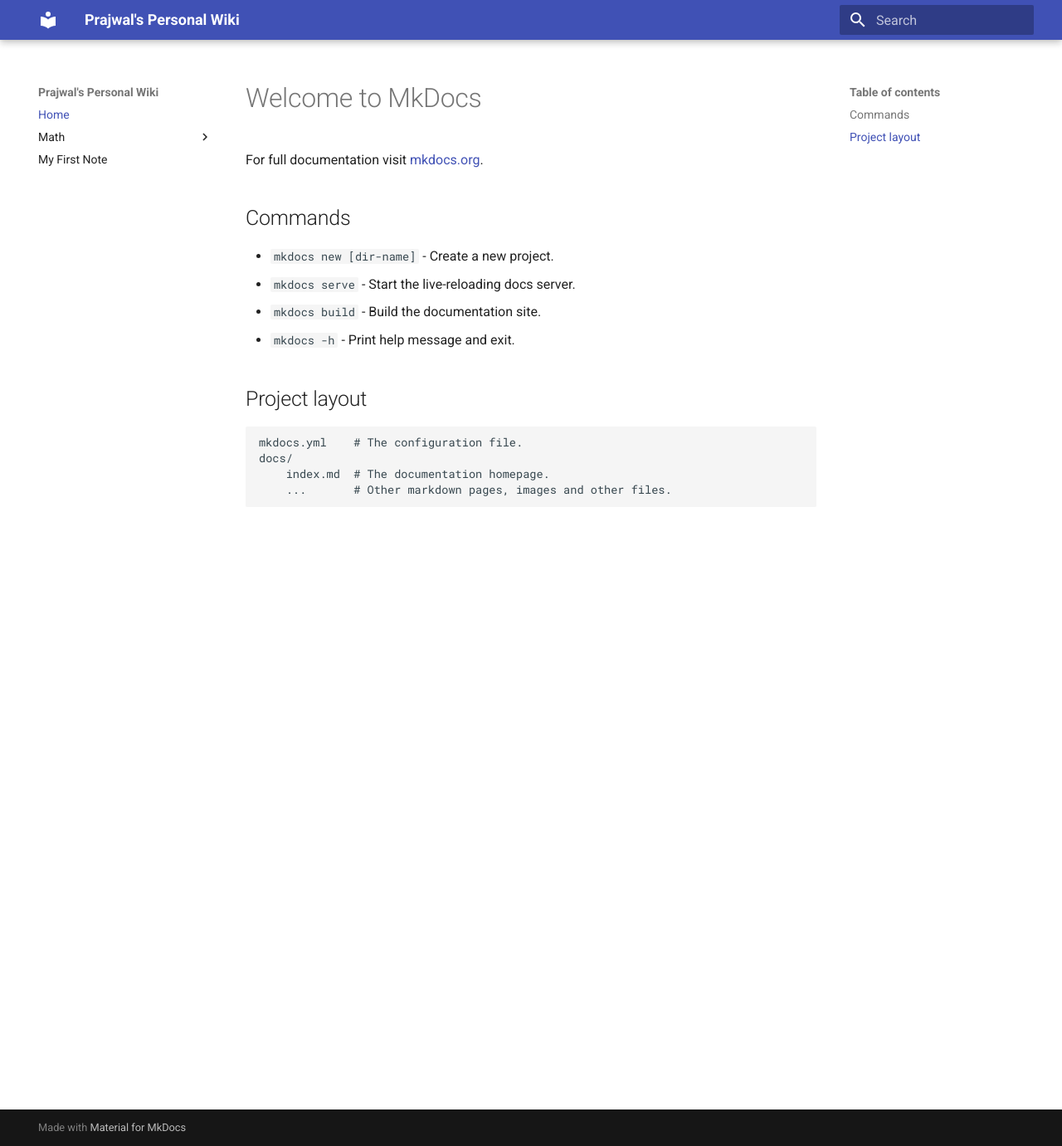
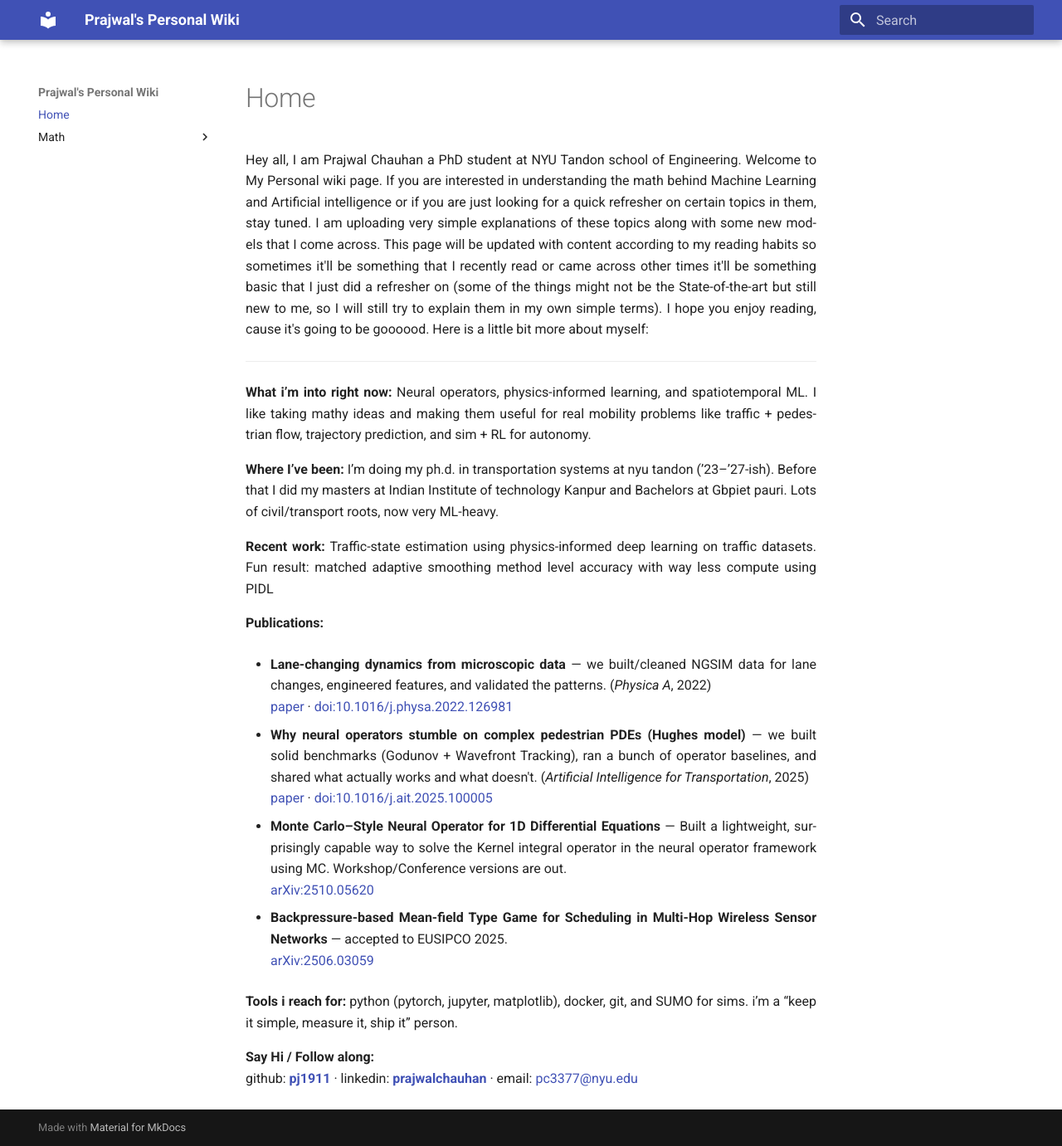
Before and after one commit to pj1911/my-wiki, an MkDocs documentation site: the page built from docs/index.md, in a window 1280 px wide and 1381 px high. Shown: the whole window at 83% size. Built offline with MkDocs 1.6.1 and Material for MkDocs 9.7.7, drawn with Linux system fonts in a browser that asks for light colours.

Commit message:
Justify paragraphs & list items site-wide

```diff
--- /dev/null
+++ b/docs/css/justify.css
@@ -0,0 +1,17 @@
+.md-typeset p,
+.md-typeset li {
+  text-align: justify;
+  text-justify: inter-word;
+  hyphens: auto;
+}
+
+.wy-nav-content p,
+.wy-nav-content li,
+.md-content p,
+.md-content li,
+article p,
+article li {
+  text-align: justify;
+  text-justify: inter-word;
+  hyphens: auto;
+}
--- a/docs/index.md
+++ b/docs/index.md
@@ -1,17 +1,30 @@
-# Welcome to MkDocs
+Hey all, I am Prajwal Chauhan a PhD student at NYU Tandon school of Engineering. Welcome to My Personal wiki page. If you are interested in understanding the math behind Machine Learning and Artificial intelligence or if you are just looking for a quick refresher on certain topics in them, stay tuned. I am uploading very simple explanations of these topics along with some new models that I come across. This page will be updated with content according to my reading habits so sometimes it'll be something that I recently read or came across other times it'll be something basic that I just did a refresher on (some of the things might not be the State-of-the-art but still new to me, so I will still try to explain them in my own simple terms). I hope you enjoy reading, cause it's going to be goooood. Here is a little bit more about myself:
 
-For full documentation visit [mkdocs.org](https://www.mkdocs.org).
+---
 
-## Commands
+**What i’m into right now:** Neural operators, physics-informed learning, and spatiotemporal ML. I like taking mathy ideas and making them useful for real mobility problems like traffic + pedestrian flow, trajectory prediction, and sim + RL for autonomy.
 
-* `mkdocs new [dir-name]` - Create a new project.
-* `mkdocs serve` - Start the live-reloading docs server.
-* `mkdocs build` - Build the documentation site.
-* `mkdocs -h` - Print help message and exit.
+**Where I’ve been:** I’m doing my ph.d. in transportation systems at nyu tandon (’23–’27-ish). Before that I did my masters at Indian Institute of technology Kanpur and Bachelors at Gbpiet pauri. Lots of civil/transport roots, now very ML-heavy.
 
-## Project layout
+**Recent work:** Traffic-state estimation using physics-informed deep learning on traffic datasets. Fun result: matched adaptive smoothing method level accuracy with way less compute using PIDL
 
-    mkdocs.yml    # The configuration file.
-    docs/
-        index.md  # The documentation homepage.
-        ...       # Other markdown pages, images and other files.
+**Publications:**
+
+- **Lane-changing dynamics from microscopic data** — we built/cleaned NGSIM data for lane changes, engineered features, and validated the patterns. (*Physica A*, 2022)
+  [paper](https://www.sciencedirect.com/science/article/pii/S0378437122000735) · [doi:10.1016/j.physa.2022.126981](https://doi.org/10.1016/j.physa.2022.126981)
+
+- **Why neural operators stumble on complex pedestrian PDEs (Hughes model)** — we built solid benchmarks (Godunov + Wavefront Tracking), ran a bunch of operator baselines, and shared what actually works and what doesn't. (*Artificial Intelligence for Transportation*, 2025)
+  [paper](https://www.sciencedirect.com/science/article/pii/S3050860625000055) · [doi:10.1016/j.ait.2025.100005](https://doi.org/10.1016/j.ait.2025.100005)
+
+- **Monte Carlo–Style Neural Operator for 1D Differential Equations** — Built a lightweight, surprisingly capable way to solve the Kernel integral operator in the neural operator framework using MC. Workshop/Conference versions are out.
+  [arXiv:2510.05620](https://arxiv.org/abs/2510.05620)
+
+- **Backpressure-based Mean-field Type Game for Scheduling in Multi-Hop Wireless Sensor Networks** — accepted to EUSIPCO 2025.
+  [arXiv:2506.03059](https://arxiv.org/abs/2506.03059)
+
+
+**Tools i reach for:** python (pytorch, jupyter, matplotlib), docker, git, and SUMO for sims. i’m a “keep it simple, measure it, ship it” person.
+
+
+**Say Hi / Follow along:**
+github: [**pj1911**](https://github.com/pj1911) · linkedin: [**prajwalchauhan**](https://www.linkedin.com/in/prajwal-chauhan-81b86b204) · email: [pc3377@nyu.edu](mailto:pc3377@nyu.edu)
--- a/mkdocs.yml
+++ b/mkdocs.yml
@@ -6,10 +6,8 @@
 nav:
   - Home: index.md
   - Math:
-      - Algebra: algebra.md
-      - Calculus: calculus.md
       - Linear Regression: linearRegression.md
-  - My First Note: my-first-note.md
+
 
 markdown_extensions:
   - admonition
@@ -18,3 +16,6 @@
 
 extra_javascript:
   - https://cdn.jsdelivr.net/npm/mathjax@3/es5/tex-mml-chtml.js
+
+extra_css:
+  - css/justify.css
```
